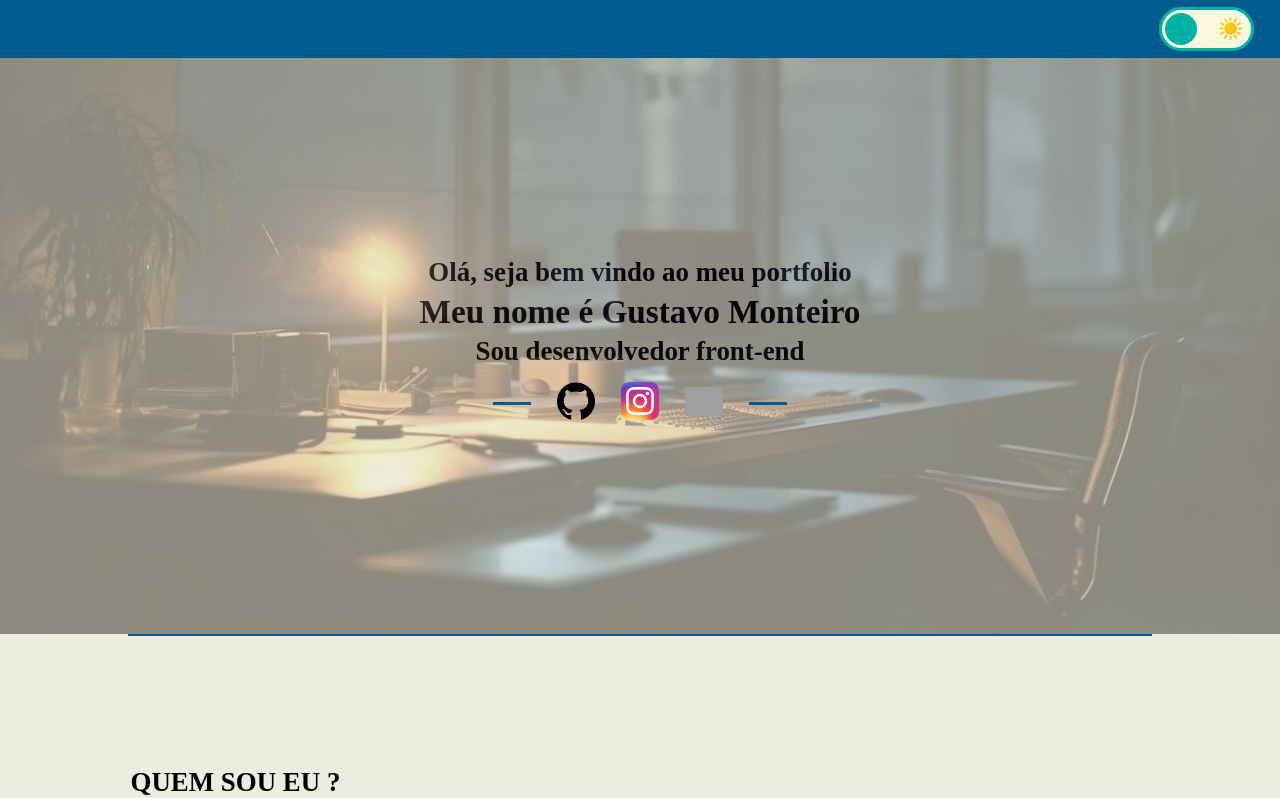
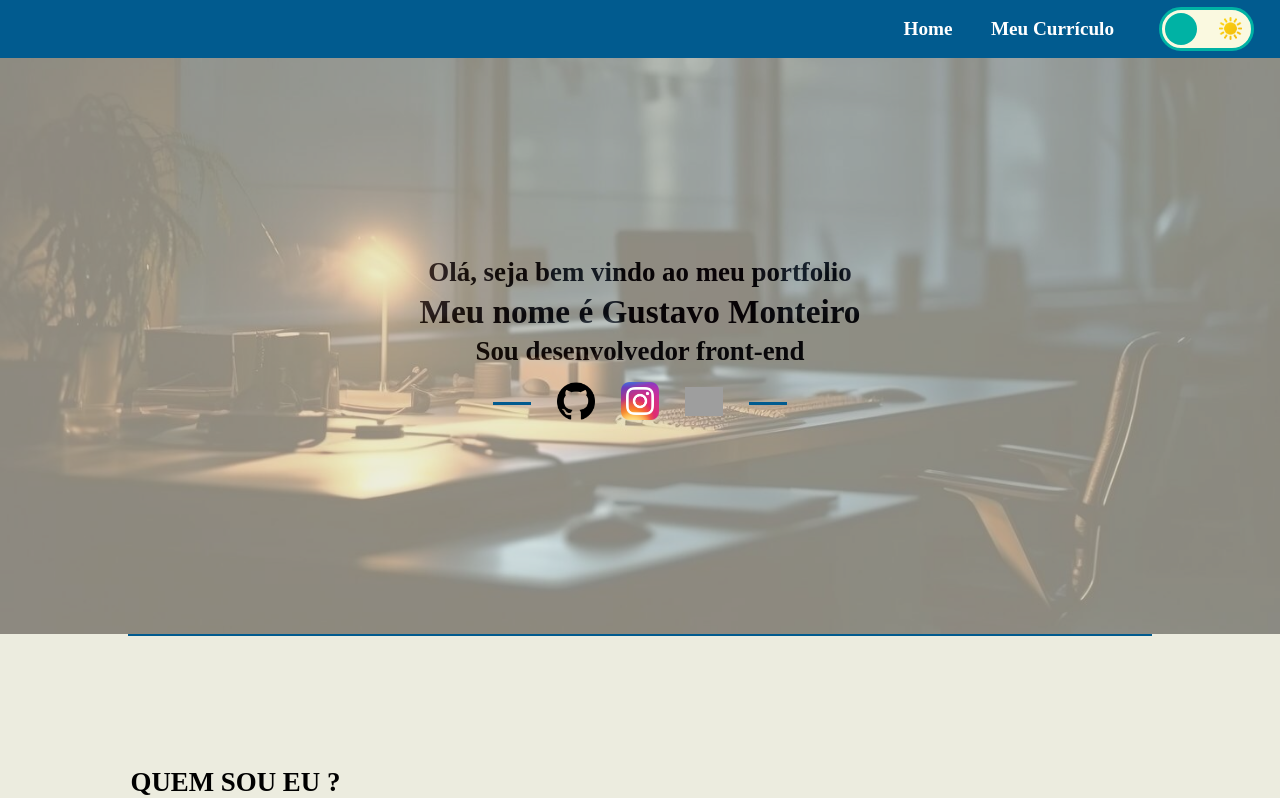
Before and after one commit to GusMonMo/Portfolio, a React (Vite) app: page /home in a window 1280 px wide. Shown: the top 798 px of the page. Built offline with nearby package versions, Linux system fonts and the light colour scheme; grey boxes are pictures that could not be loaded; a web font is replaced by a local one.

Commit message:
feat: header nav

```diff
--- a/src/Components/Layout/index.tsx
+++ b/src/Components/Layout/index.tsx
@@ -1,4 +1,5 @@
 import ThemeButton from "@/Components/ThemeButton/index"
+import { Link } from "react-router-dom"
 import styles from './styles.module.scss'
 import { Outlet } from "react-router-dom"
 
@@ -7,6 +8,10 @@ export default function Layout(){
     return(
         <>
         <header className={styles.header}>
+            <nav>
+                <Link to='/'><h6>Home</h6></Link>
+                <Link to='/curriculo'><h6>Meu Currículo</h6></Link>
+            </nav>
             <ThemeButton/>
         </header>
         <Outlet/>
--- a/src/Components/Layout/styles.module.scss
+++ b/src/Components/Layout/styles.module.scss
@@ -0,0 +1,23 @@
+@use '../../Styles/variables' as *;
+
+nav{
+    display: flex;
+    flex-direction: row;
+    flex-wrap: nowrap;
+    justify-content: center;
+    align-items: center;
+    gap: 2vw;
+}
+
+Link{
+    text-decoration: none;
+}
+
+h6{
+    font-size: 1.5vw;
+    transition: transform 0.5s ease;
+    &:hover{
+        transform: scale(1.2);
+        color: $secondaryColor;
+    }
+}
--- a/src/Pages/Home.tsx
+++ b/src/Pages/Home.tsx
@@ -7,7 +7,7 @@ import ReactIcon from "../Assets/ReactIcon.png"
 import SassIcon from "../Assets/SassIcon.png"
 import NodeIcon from "../Assets/NodeIcon.png"
 import TypescriptIcon from "../Assets/TypeScriptIcon.png"
-import Project from "@/Components/Project/index"
+// import Project from "@/Components/Project/index"
 
 function App() {
 
@@ -62,10 +62,10 @@ function App() {
         <h2>VEJA ALGUNS DOS MEUS PROJETOS ABAIXO</h2>
         <div className="barra main"/>
         <div className="projContainer">
-          <Project projName="Linktree"
+          {/* <Project projName="Linktree"
           projLink="google.com"
           usedTechs={["React", "TypeScript", "Sass"]}
-          />
+          /> */}
         </div>
       </main>
     </>
```
